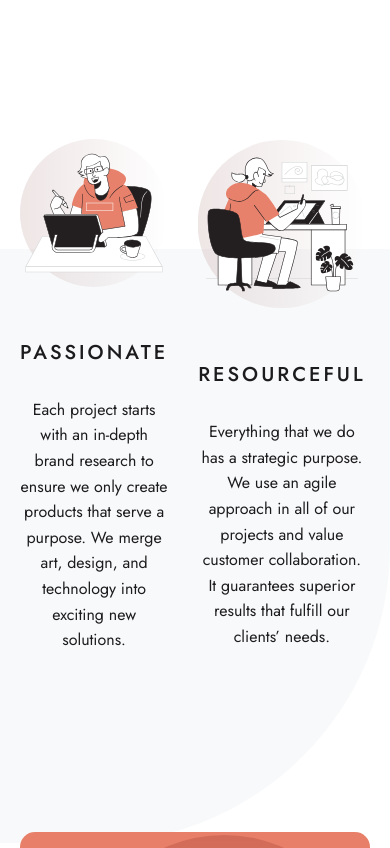
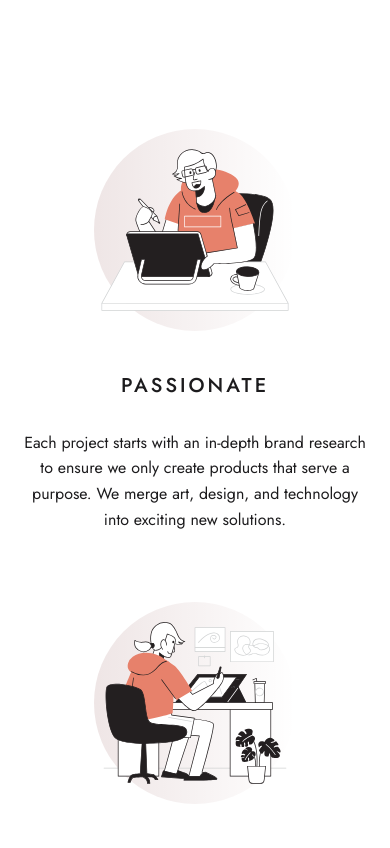
Before and after one commit to jarekTerejko/designo-multipage, a React (Create React App) app: page / in a window 390 px wide. Shown: the part 2040-2888 px from the top of the page. Built offline with nearby package versions, Linux system fonts and the light colour scheme.

Commit message:
add media queries to BuildingProcess

```diff
--- a/src/components/BuldingProcess/BuildingProcessElements.js
+++ b/src/components/BuldingProcess/BuildingProcessElements.js
@@ -15,19 +15,44 @@ export const BuildingProcessWrapper = styled.section`
     top: 120px;
     right: 0;
     z-index: -1;
+
+    @media screen and (max-width: 768px) {
+      display: none;
+    }
   }
 `;
 
 export const BuildingProcessCols = styled.div`
   display: grid;
   grid-template-columns: 1fr 1fr 1fr;
+
   gap: 30px;
+
+  @media screen and (max-width: 768px) {
+    grid-template-columns: 1fr;
+    gap: 50px;
+  }
+
+  @media screen and (max-width: 615px) {
+    gap: 70px;
+  }
 `;
 
 export const BuildingProcessCol = styled.div`
   text-align: center;
-  display: grid;
-  grid-template-columns: 1fr;
+
+  @media screen and (max-width: 768px) {
+    display: grid;
+    gap: 50px;
+    grid-template-columns: max-content 1fr;
+    text-align: left;
+    align-items: center;
+  }
+
+  @media screen and (max-width: 615px) {
+    display: block;
+    text-align: center;
+  }
 `;
 
 export const BuildingProcessImgWrapper = styled.div`
@@ -41,9 +66,22 @@ export const BuildingProcessImgWrapper = styled.div`
   display: flex;
   align-items: center;
   justify-content: center;
+
+  @media screen and (max-width: 768px) {
+    margin-bottom: 0;
+  }
+
+  @media screen and (max-width: 615px) {
+    margin-bottom: 4rem;
+  }
 `;
 
-export const BuildingProcessTextWrapper = styled.div``;
+export const BuildingProcessTextWrapper = styled.div`
+  @media screen and (max-width: 615px) {
+    max-width: 40rem;
+    margin: 0 auto;
+  }
+`;
 
 export const BuildingProcessColTitle = styled.h3`
   font-size: 2rem;
```
